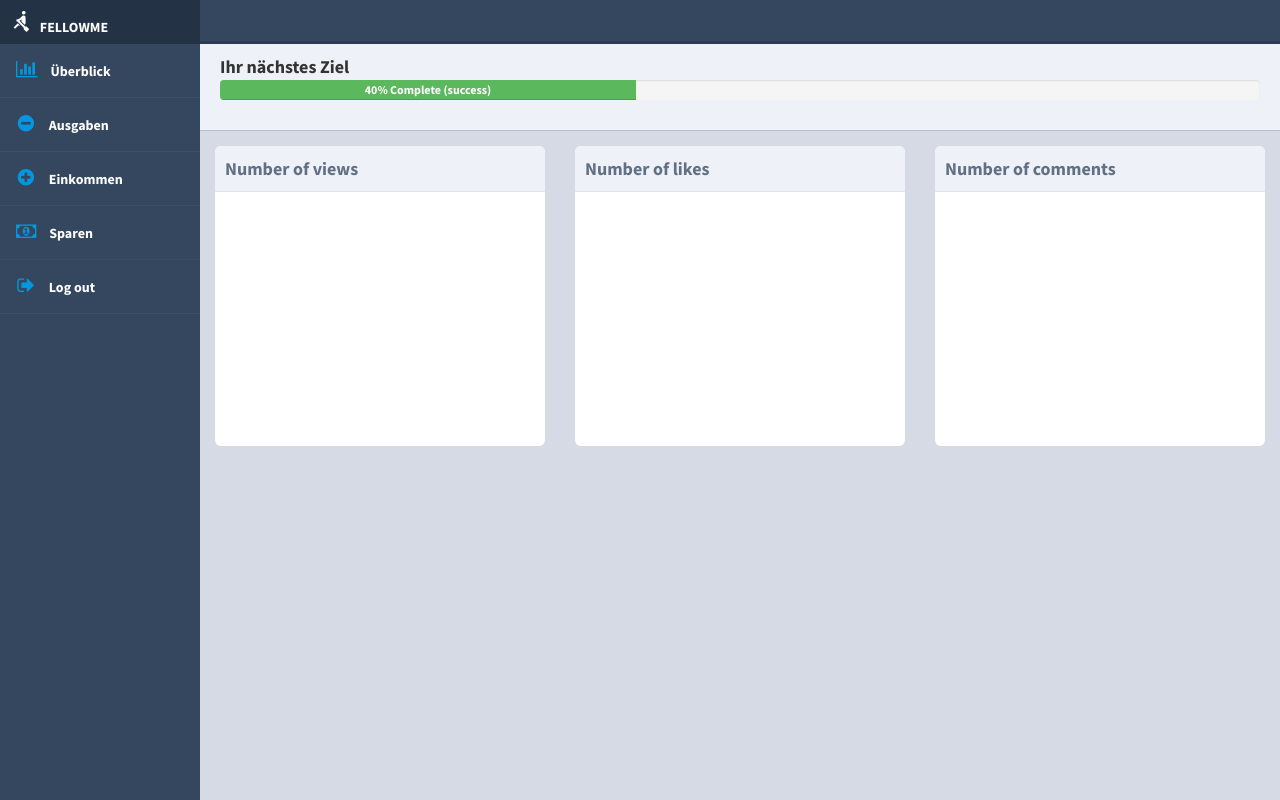
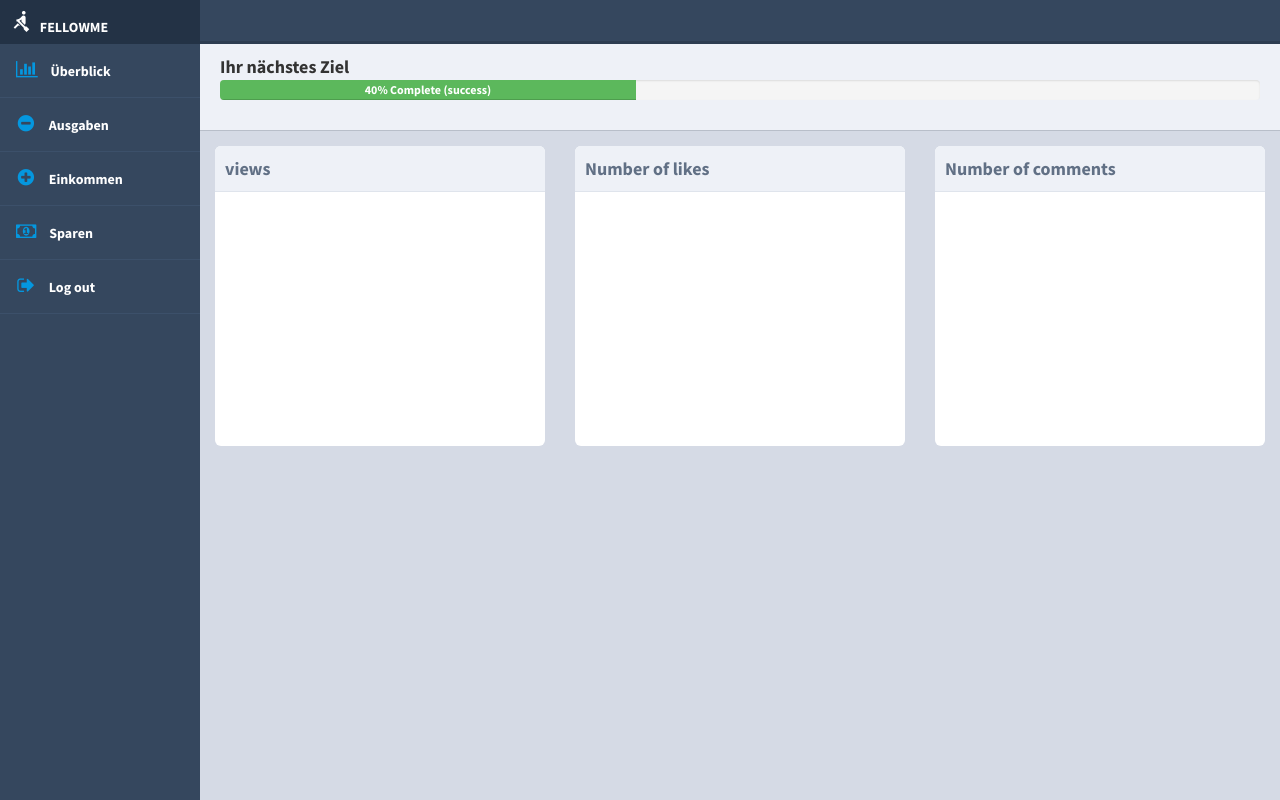
Before and after one commit to subhinlee/fellowme, a PHP site: page / in a window 1280 px wide. Run offline with PHP 8.4, Linux system fonts and the light colour scheme; the visitor is signed in with stand-in values (Sample User, id 1); some libraries are stand-ins or nearby versions.

Commit message:
changed some text

```diff
--- a/index.php
+++ b/index.php
@@ -101,7 +101,7 @@
 
 			<div class="main">
 				<div class="widget">
-					<div class="title">Number of views</div>
+					<div class="title">views</div>
 					<div class="chart"></div>
 				</div>
 				<div class="widget">
```
